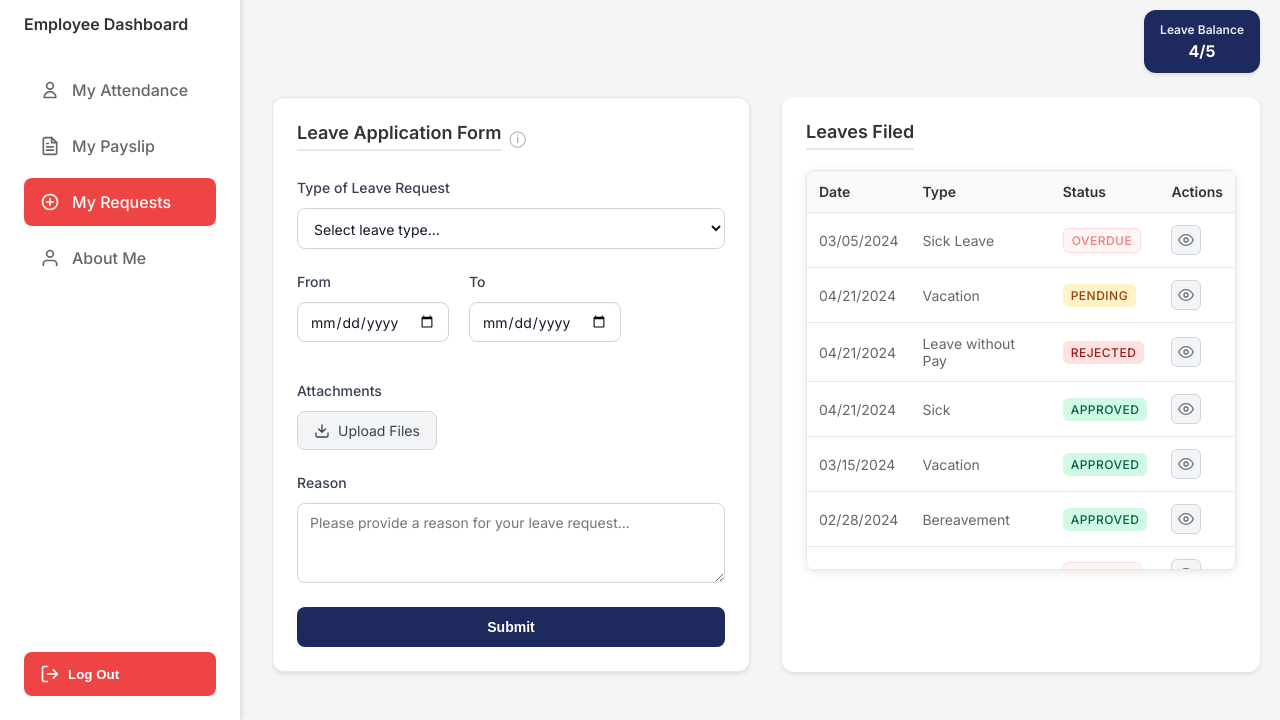
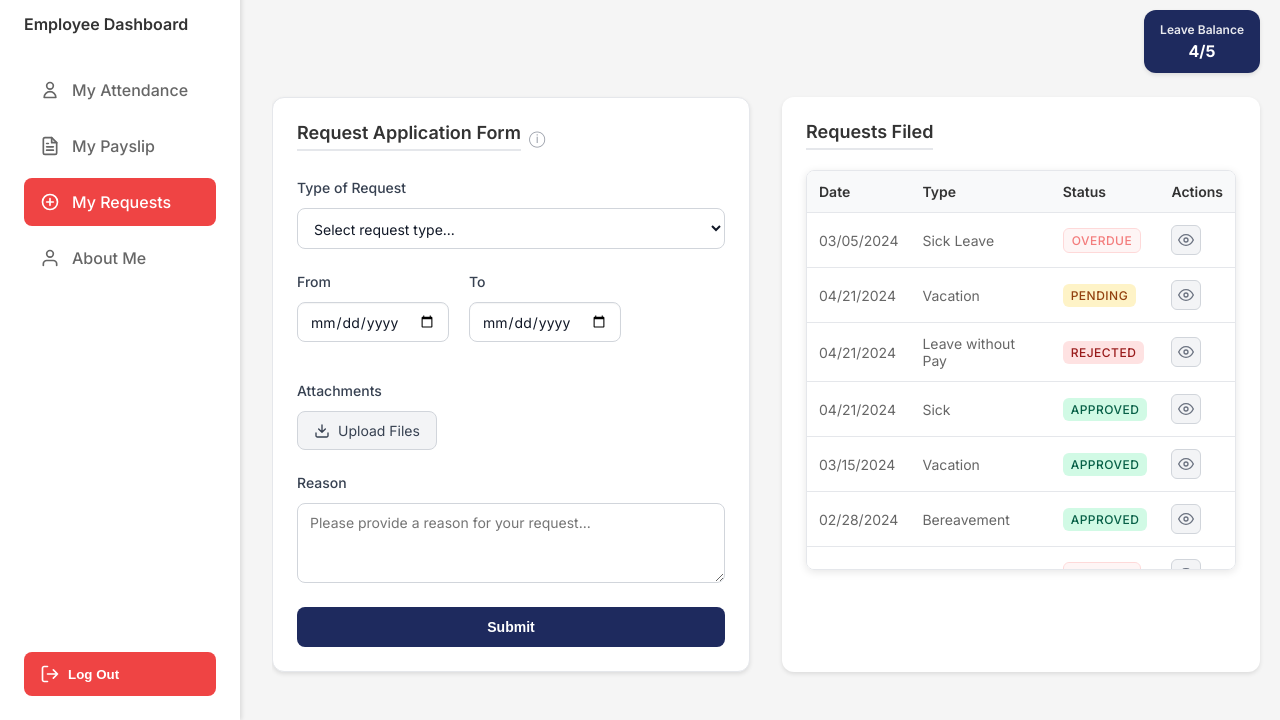
Before and after one commit to lrsrivera/motorph-system, a plain HTML site: page my_requests.html in a window 1280 px wide. Shown: the part 80-800 px from the top of the page. Drawn offline with Linux system fonts and the light colour scheme.

Commit message:
Update my_requests.html

```diff
--- a/my_requests.html
+++ b/my_requests.html
@@ -96,14 +96,14 @@
                 <!-- Leave Application Form -->
                 <div class="form-card">
                     <div class="card-header">
-                        <h3 class="card-title">Leave Application Form</h3>
-                        <span class="info-icon" data-tooltip="How to file a leave request: 1) Select leave type and dates 2) Upload supporting documents (optional) 3) Provide detailed reason 4) Submit for HR review. Your request will be processed by HR within 24 business hours. You can track the status in the 'Leaves Filed' table.">ⓘ</span>
+                        <h3 class="card-title">Request Application Form</h3>
+                        <span class="info-icon" data-tooltip="How to file a request: 1) Select request type and dates 2) Upload supporting documents (optional) 3) Provide detailed reason 4) Submit for HR review. Your request will be processed by HR within 24 business hours. You can track the status in the 'Requests Filed' table.">ⓘ</span>
                     </div>
                     <form class="leave-form">
                         <div class="form-group">
-                            <label class="form-label" for="leaveType">Type of Leave Request</label>
+                            <label class="form-label" for="leaveType">Type of Request</label>
                             <select class="form-select leave-type-select" id="leaveType" name="leaveType">
-                                <option value="">Select leave type...</option>
+                                <option value="">Select request type...</option>
                                 <option value="sick">🏥 Sick Leave</option>
                                 <option value="vacation">🏖️ Vacation</option>
                                 <option value="bereavement">🕊️ Bereavement</option>
@@ -142,7 +142,7 @@
 
                         <div class="form-group">
                             <label class="form-label" for="reason">Reason</label>
-                            <textarea class="form-textarea" id="reason" name="reason" placeholder="Please provide a reason for your leave request..."></textarea>
+                            <textarea class="form-textarea" id="reason" name="reason" placeholder="Please provide a reason for your request..."></textarea>
                         </div>
 
                         <div class="form-error" id="formError" style="display: none;">
@@ -158,7 +158,7 @@
                 <!-- Leaves Filed Table -->
                 <div class="table-card">
                     <div class="card-header">
-                        <h3 class="card-title">Leaves Filed</h3>
+                        <h3 class="card-title">Requests Filed</h3>
                     </div>
                     <div class="table-container">
                         <table class="leaves-table">
@@ -526,7 +526,7 @@
                 <svg width="20" height="20" viewBox="0 0 24 24" fill="none" xmlns="http://www.w3.org/2000/svg">
                     <path d="M9 12L11 14L15 10M21 12C21 16.9706 16.9706 21 12 21C7.02944 21 3 16.9706 3 12C3 7.02944 7.02944 3 12 3C16.9706 3 21 7.02944 21 12Z" stroke="currentColor" stroke-width="2" stroke-linecap="round" stroke-linejoin="round"/>
                 </svg>
-                Leave request submitted successfully!
+                Request submitted successfully!
             `;
 
             const style = document.createElement('style');
```
